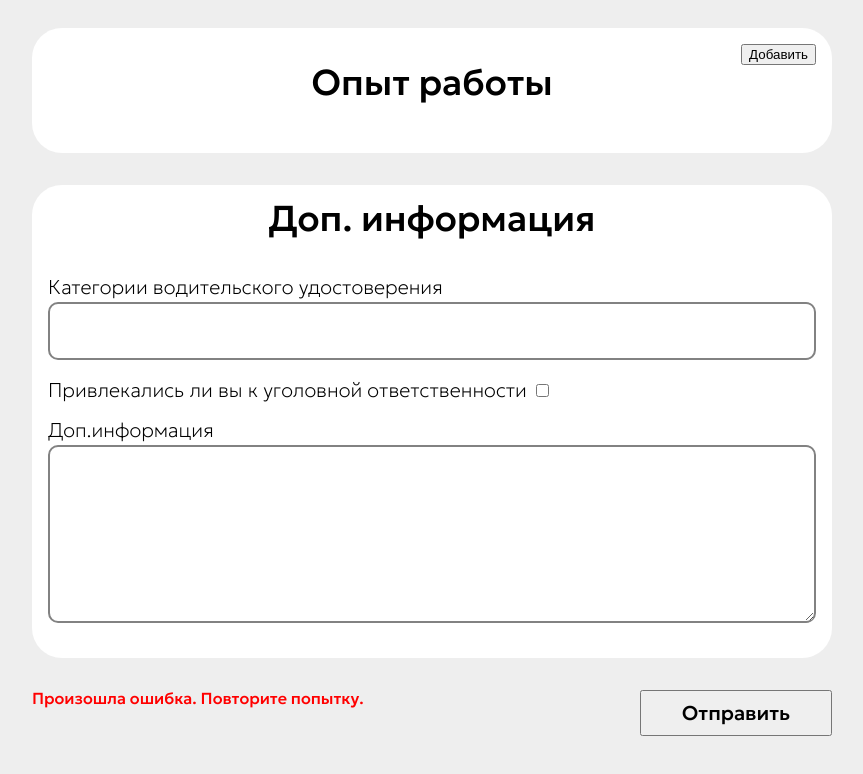
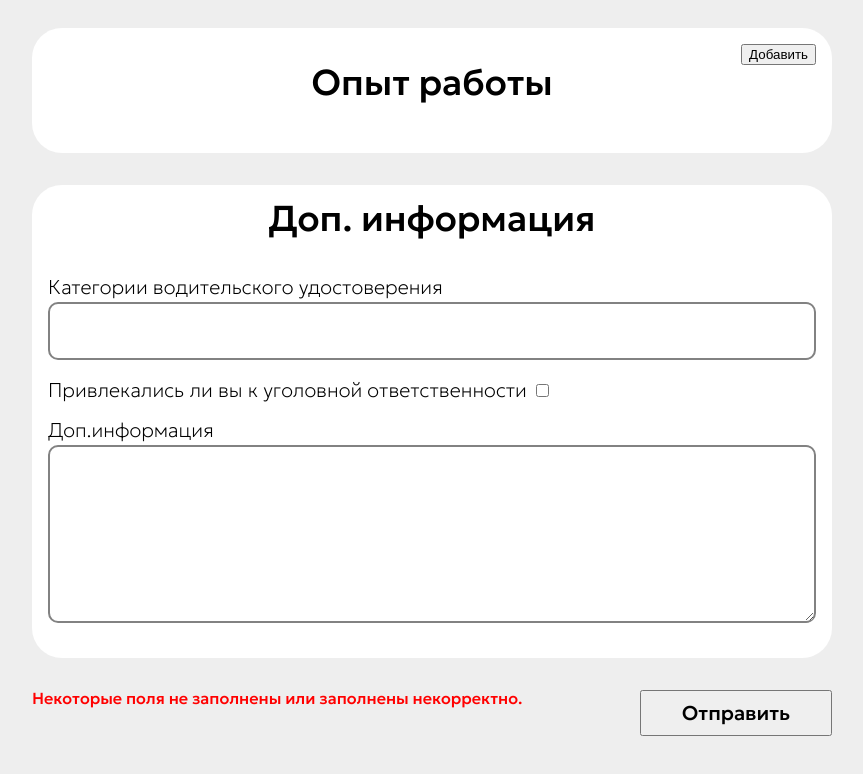
Before and after one commit to IgorSulj/jobsite, a SvelteKit app: page /form in a window 1280 px wide. Both pictures are taken after typing "Sample", "Sample", "2020-01-15", "Sample", "Sample", "Sample" into the empty fields and a click on the button "Отправить". Shown: the part 1282-2056 px from the top of the page, without its empty margins (208-1071 px from the left). Built offline with nearby package versions, Linux system fonts and the light colour scheme.

Commit message:
Removed old button in comment

```diff
--- a/src/routes/form/FormWrapper.svelte
+++ b/src/routes/form/FormWrapper.svelte
@@ -61,19 +61,6 @@
     <Experience bind:this={experience} />
     <Additional bind:this={additional} />
     <div class="button-wrapper">
-        <!-- <button class="submit">
-            {#if serverPromise}
-                {#await serverPromise}
-                ...
-                {:then}
-                Отправить
-                {:catch}
-                Отправить
-                {/await}
-            {:else}
-                Отправить
-            {/if}
-        </button> -->
         {#if serverPromise}
             {#await serverPromise}
             <button class="submit" disabled>...</button>
@@ -83,9 +70,9 @@
              on:click|preventDefault={() => goto('/')}
              >На главную</button>
             <p class="success">Отправлено успешно</p>
-            {:catch}
+            {:catch err}
             <button class="submit">Отправить</button>
-            <p class="error">Произошла ошибка. Повторите попытку.</p>
+            <p class="error">{err}</p>
             {/await}
         {:else}
             <button class="submit">Отправить</button>
```
